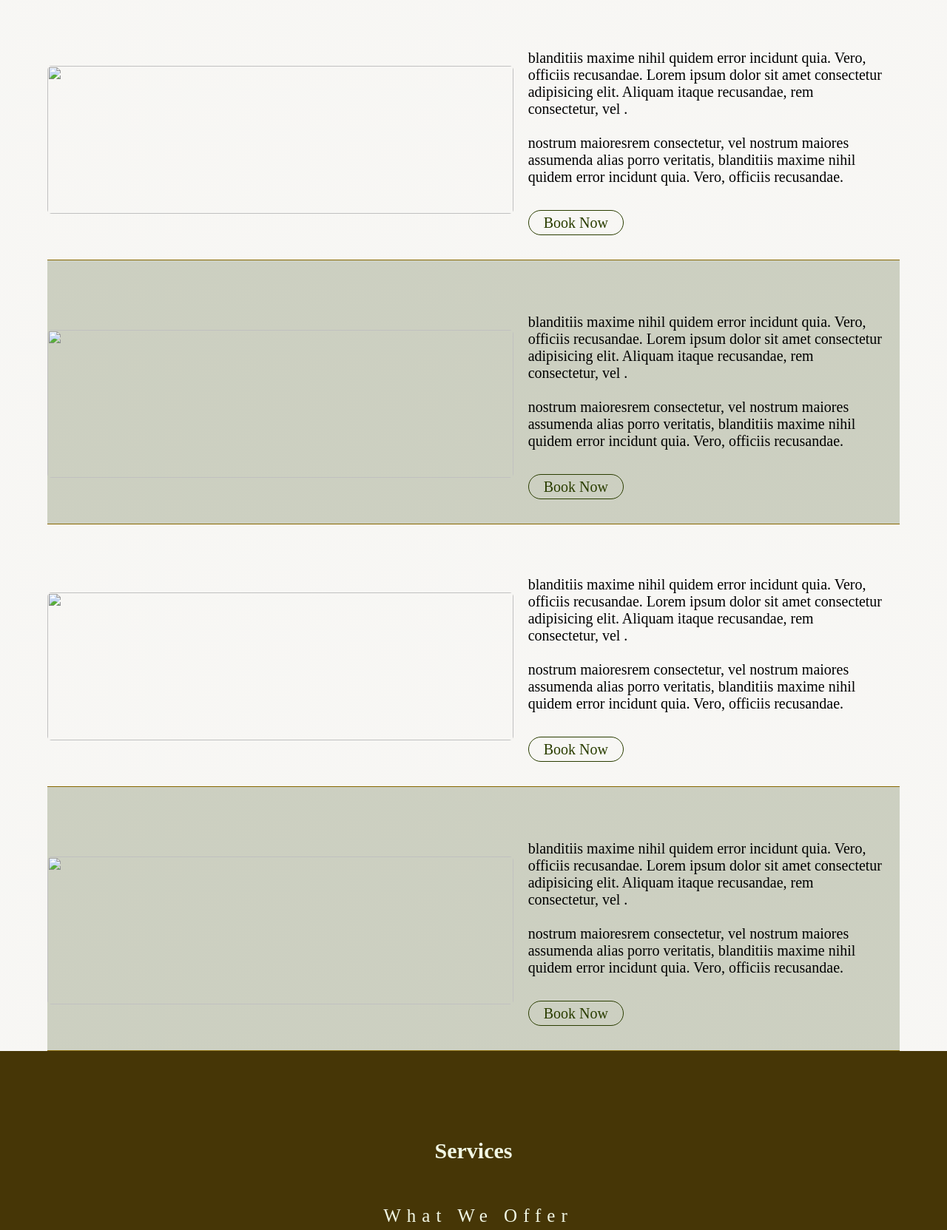
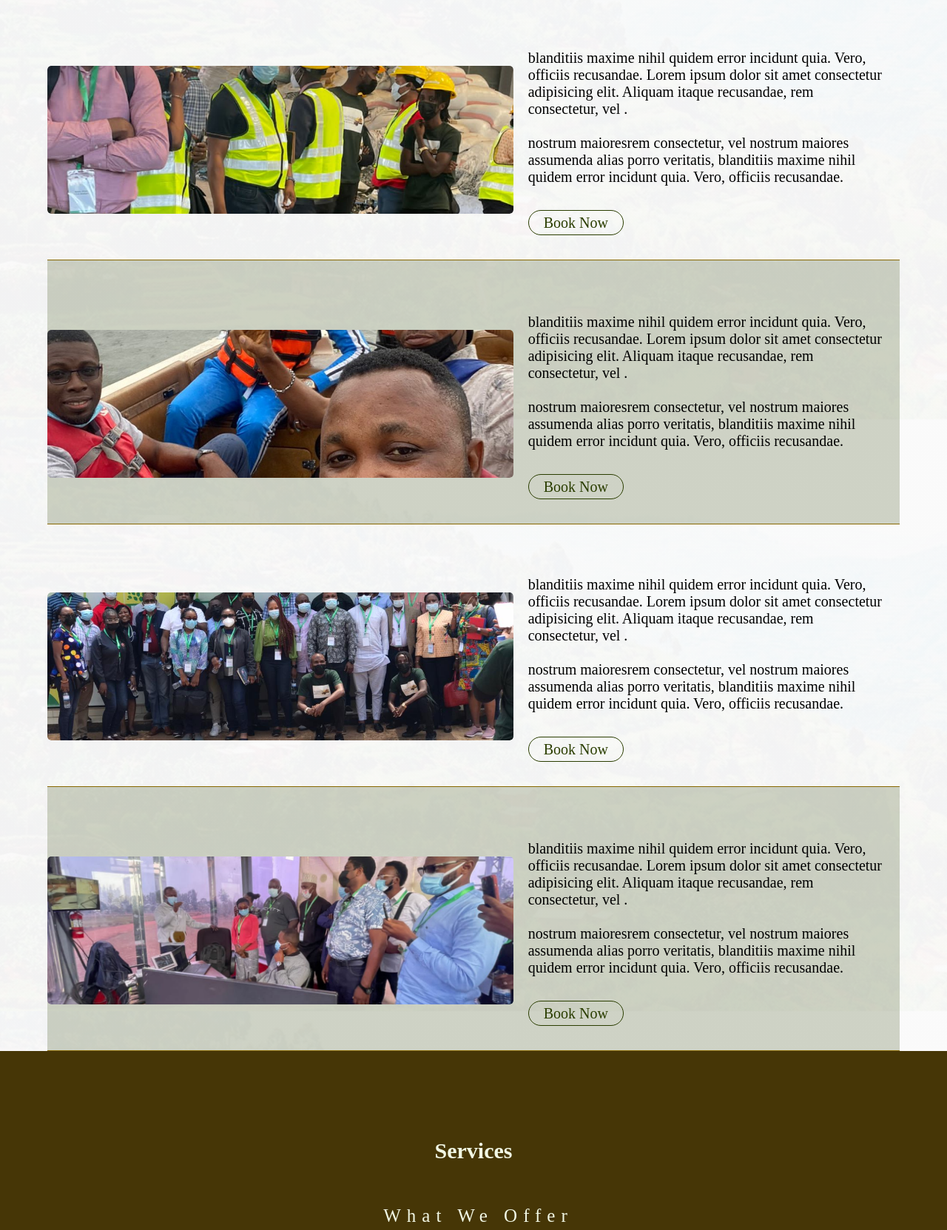
Before and after one commit to nifredy/wander-tours-and-safari, a website: page index.html in a window 1280 px wide. Shown: the part 1134-2797 px from the top of the page at 74% size. Drawn offline with nearby package versions, Linux system fonts and the light colour scheme; the site is published under a folder, as on GitHub Pages, so addresses that start at the root find nothing.

Commit message:
new commit

```diff
--- a/css/style.css
+++ b/css/style.css
@@ -18,7 +18,7 @@ p {
       rgba(250, 250, 250, 0.397),
       rgba(15, 15, 15, 0.863)
     ),
-    url(/img/bg.jpg);
+    url(../img/bg.jpg);
   background-size: cover;
   background-attachment: fixed;
 }
@@ -313,7 +313,7 @@ nav {
       rgb(250, 250, 250, 0.97),
       rgba(250, 250, 250, 0.97)
     ),
-    url(/img/bg1.jpg);
+    url(../img/bg1.jpg);
   background-size: cover;
   background-attachment: fixed;
   transition: 0.5s;
@@ -527,7 +527,6 @@ p .book {
 
 #our-partners {
   position: relative;
-
 }
 #our-partners .section-subtitle {
   color: #2e2301fb;
@@ -535,7 +534,7 @@ p .book {
 #our-partners .section-title {
   padding-top: 1em;
 }
-.our-partners-logos{
+.our-partners-logos {
   width: 85%;
   margin: 0 auto;
   display: flex;
@@ -544,16 +543,15 @@ p .book {
   align-items: center;
   flex-wrap: wrap;
   padding: 30px;
-
 }
-.logo1{
+.logo1 {
   margin-bottom: 10px;
   float: left;
   width: 40vh;
   padding: 1px;
   padding-left: 10px;
 }
-.logos-div{
+.logos-div {
   display: flex;
   flex-direction: column;
   text-align: center;
@@ -1018,10 +1016,10 @@ p .book {
 
   .contact-container,
   .footer-bg {
-    display:flex;
+    display: flex;
     flex-direction: column;
   }
-  .contact-container{
+  .contact-container {
     margin-left: 1em;
     margin-right: 1em;
   }
@@ -1030,7 +1028,7 @@ p .book {
     margin-bottom: 2em;
     margin-left: 17.3em;
   }
-  .footer-bg{
+  .footer-bg {
     width: 80%;
     justify-content: center;
     align-items: center;
--- a/index.html
+++ b/index.html
@@ -164,7 +164,7 @@
         <h1 class="section-title">events</h1>
         <div class="events-container1">
           <div class="imgbox">
-            <img src="/img/1.jpeg" alt="" />
+            <img src="./img/1.jpeg" alt="" />
           </div>
           <p class="scroll-text">
             blanditiis maxime nihil quidem error incidunt quia. Vero, officiis
@@ -181,7 +181,7 @@
         </div>
         <div class="events-container2" data-aos="fade-left">
           <div class="imgbox">
-            <img src="/img/8.jpg" alt="" />
+            <img src="./img/8.jpg" alt="" />
           </div>
           <p class="scroll-text">
             blanditiis maxime nihil quidem error incidunt quia. Vero, officiis
@@ -198,7 +198,7 @@
         </div>
         <div class="events-container1" data-aos="fade-right">
           <div class="imgbox">
-            <img src="/img/16.jpeg" alt="" />
+            <img src="./img/16.jpeg" alt="" />
           </div>
           <p class="scroll-text">
             blanditiis maxime nihil quidem error incidunt quia. Vero, officiis
@@ -215,7 +215,7 @@
         </div>
         <div class="events-container2" data-aos="fade-left">
           <div class="imgbox">
-            <img src="/img/4.jpeg" alt="" />
+            <img src="./img/4.jpeg" alt="" />
           </div>
           <p class="scroll-text">
             blanditiis maxime nihil quidem error incidunt quia. Vero, officiis
@@ -1107,7 +1107,7 @@
       </div>
       <p class="footer-copy">&#169; wander tours & safari Rwanda</p>
     </footer>
-    <script src="/js/app.js"></script>
+    <script src="./js/app.js"></script>
     <script src="https://unpkg.com/aos@next/dist/aos.js"></script>
     <script>
       AOS.init({
```
Also changed, not shown: 2 other files.
